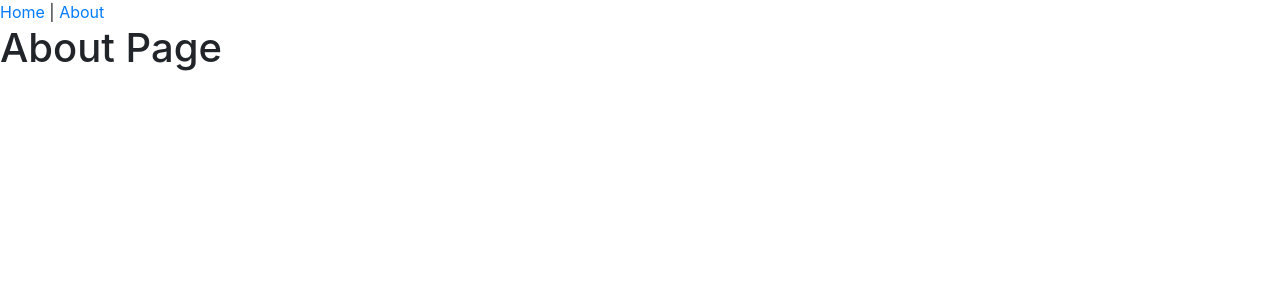
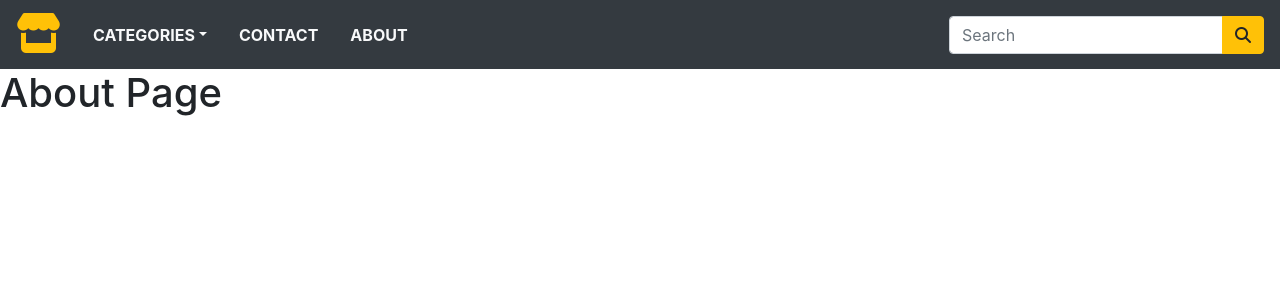
Before and after one commit to marktitchen/Django_Projects, a Django app: page /about/ in a window 1280 px wide. Shown: the top 300 px of the page. Run offline with Django 3.2, Linux system fonts and the light colour scheme; some libraries are stand-ins or nearby versions.

Commit message:
navbar.html

```diff
--- a/store/templates/base.html
+++ b/store/templates/base.html
@@ -1,7 +1,7 @@
-<header>
+<!--<header>
     <a href="{% url 'home' %}">Home</a> |
     <a href="{% url 'about' %}">About</a>
-</header>
+</header>-->
 {% load static %}
 <!doctype html>
 <html lang="en">
@@ -19,6 +19,41 @@
   </head>
   <body>
 
+    <nav class="navbar navbar-expand-md navbar-light bg-dark">
+        <a href="#" class="navbar-brand"><i class="fas fa-store text-warning fa-2x"></i></a>
+        <button type="button" class="navbar-toggler bg-light" data-toggle="collapse"
+        data-target="#nav" name="button"><span class="navbar-toggler-icon"></span></button>
+        <div class="collapse navbar-collapse justify-content-between" id="#nav">
+
+
+        <ul class="navbar-nav">
+
+
+            <li class="nav-item dropdown"><a class="nav-link text-light text-uppercase font-weight-bold px-3 dropdown-toggle"
+            href="" data-toggle="dropdown">Categories</a>
+
+                <div class="dropdown-menu">
+                    <a class="dropdown-item" href="">Category 1</a>
+                    <a class="dropdown-item" href="">Category 2</a>
+                    <a class="dropdown-item" href="">Category 3</a>
+                    <a class="dropdown-item" href="">Category 4</a>
+                    <a class="dropdown-item" href="">Category 5</a>
+                </div>
+            </li>
+            <li class="nav-item"><a class="nav-link text-light text-uppercase font-weight-bold px-3" href="">Contact</a></li>
+            <li class="nav-item"><a class="nav-link text-light text-uppercase font-weight-bold px-3" href="">About</a></li>
+        </ul>
+
+        <form class="form-inline">
+            <div class="input-group">
+                <input type="text" class="form-control" placeholder="Search">
+                <div class="input-group-append">
+                    <button type="button" class="btn btn-warning" name="button"><i class="fas fa-search"></i></button>
+                </div>
+            </div>
+        </form>
+        </div>
+    </nav>
 
 
 
```
